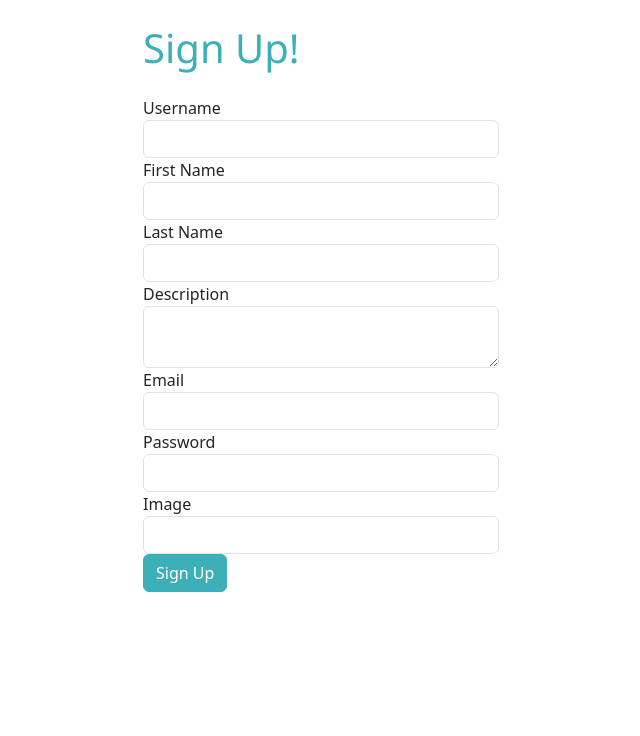
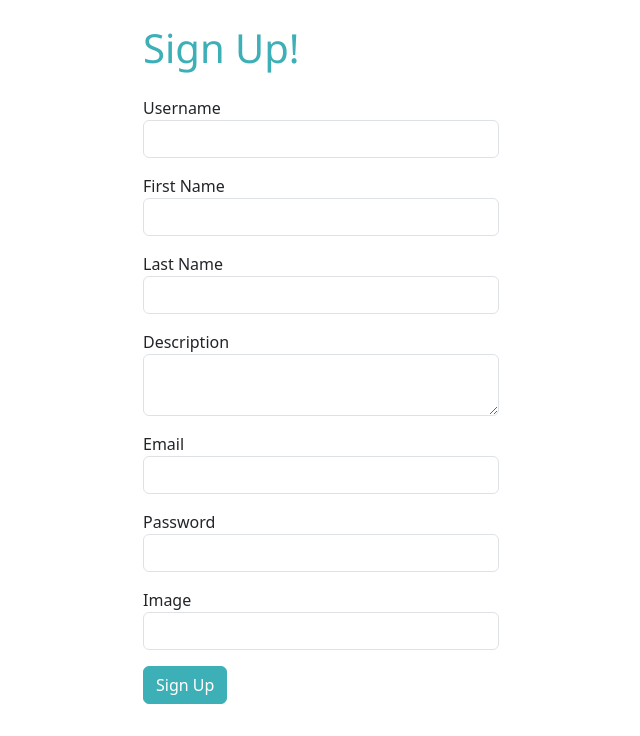
Before and after one commit to veronicani/flask-cafe, a Flask app: page /signup in a window 1280 px wide. Shown: the part 64-800 px from the top of the page, without its empty margins (319-959 px from the left). Run offline with Flask 3, Linux system fonts and the light colour scheme; some web fonts are replaced.

Commit message:
Added bottom margins to form groups

```diff
--- a/templates/_form.html
+++ b/templates/_form.html
@@ -2,7 +2,7 @@
 
 {% for field in form if field.widget.input_type != 'hidden'%}
 
-<div class='form-group'>
+<div class='form-group mb-3'>
   {{ field.label }}
   {{ field(class="form-control") }}
 
```
